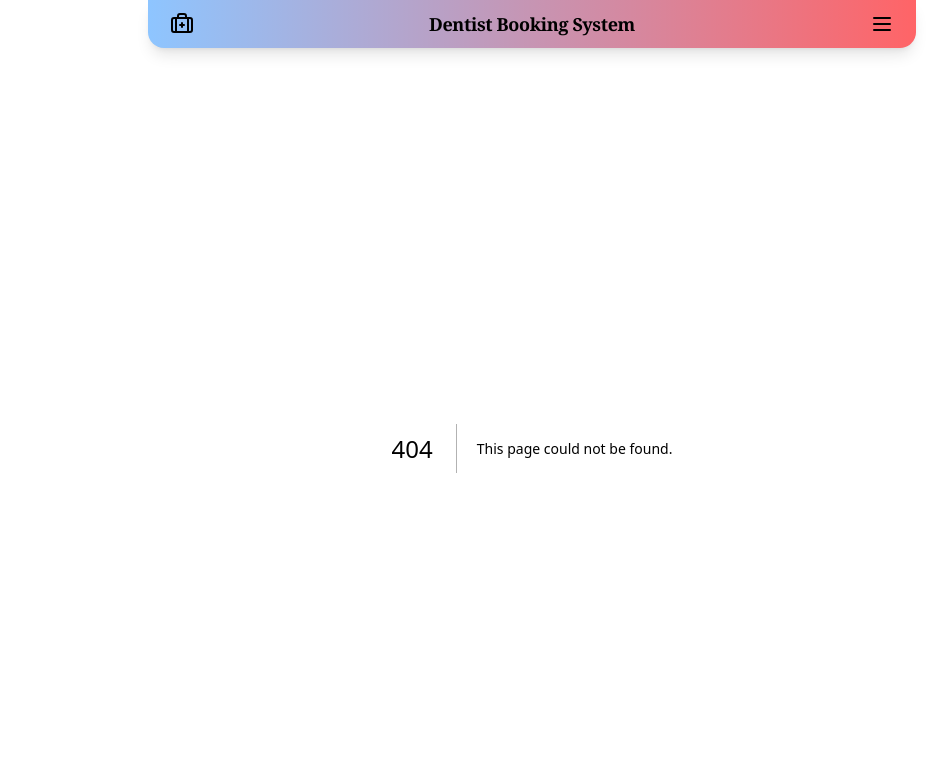
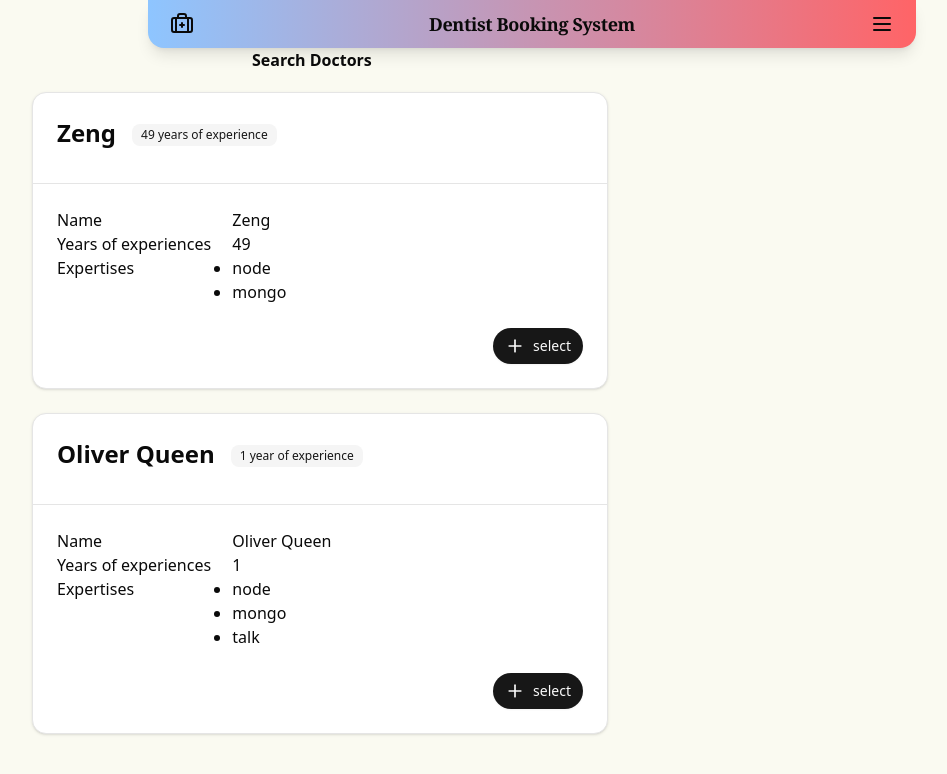
Before and after one commit to tintinnkt/dentist-booking-frontend, a Next.js app: page /list in a window 1280 px wide. Before the commit this address had no page. Shown: the top 774 px of the page, without its empty margins (108-1055 px from the left). Built offline with nearby package versions, Linux system fonts and the light colour scheme.

Commit message:
feat: add mockdata and create /list page include edit card styling

```diff
--- a/package.json
+++ b/package.json
@@ -52,5 +52,10 @@
     "prettier-plugin-tailwindcss": "^0.6.11",
     "tailwindcss": "^4",
     "typescript": "^5"
+  },
+  "pnpm": {
+    "onlyBuiltDependencies": [
+      "sharp"
+    ]
   }
 }
--- a/src/app/globals.css
+++ b/src/app/globals.css
@@ -45,7 +45,7 @@
 
 :root {
   --radius: 0.625rem;
-  --background: oklch(1 0 0);
+  --background: #fafaf1;
   --foreground: oklch(0.145 0 0);
   --card: oklch(1 0 0);
   --card-foreground: oklch(0.145 0 0);
@@ -116,6 +116,7 @@
   * {
     @apply border-border outline-ring/50;
   }
+
   body {
     @apply bg-background text-foreground;
   }
--- /dev/null
+++ b/src/app/list/page.tsx
@@ -0,0 +1,22 @@
+import DentistCard from "@/components/DentistCard";
+import { dentists } from "@/mock/DentistsMock";
+
+const page = () => {
+  return (
+    <main className="gap-x-10 md:grid md:grid-cols-11">
+      <section className="col-span-3 hidden md:block" />
+      <section className="flex flex-col gap-y-6 md:col-span-8 md:flex-row md:justify-between">
+        <h1 className="align-baseline font-semibold">Search Doctors</h1>
+        <input></input>
+      </section>
+      <section></section>
+      <div className="col-span-8 w-full space-y-6 p-5">
+        {dentists.map((dentist, idx) => (
+          <DentistCard key={idx} dentist={dentist} />
+        ))}
+      </div>
+    </main>
+  );
+};
+
+export default page;
--- a/src/app/page.tsx
+++ b/src/app/page.tsx
@@ -1,34 +1,7 @@
-import DentistCard from "@/components/DentistCard";
-import { Card, CardHeader, CardTitle } from "@/components/ui/Card";
-import { DentistListAllItem } from "@/types/api/Dentist";
-const dentists: Array<DentistListAllItem> = [
-  {
-    id: "012",
-    name: "Zeng",
-    yearsOfExperience: 49,
-    areaOfExpertise: ["node", "mongo"],
-  },
-  {
-    id: "012",
-    name: "Oliver Queen",
-    yearsOfExperience: 1,
-    areaOfExpertise: ["node", "mongo", "talk"],
-  },
-];
+"use client";
+import { FrontendRoutes } from "@/conifg/apiRoutes";
+import { redirect } from "next/navigation";
 
 export default function Home() {
-  return (
-    <main>
-      <div className="w-full space-y-6 p-5">
-        {dentists.map((dentist, idx) => (
-          <DentistCard key={idx} dentist={dentist} />
-        ))}
-        <Card>
-          <CardHeader>
-            <CardTitle>hello</CardTitle>
-          </CardHeader>
-        </Card>
-      </div>
-    </main>
-  );
+  redirect(FrontendRoutes.DENTIST_LIST);
 }
--- a/src/components/DentistCard.tsx
+++ b/src/components/DentistCard.tsx
@@ -39,13 +39,13 @@ const DentistCard = ({
         </CardTitle>
       </CardHeader>
       <Separator />
-      <CardContent className="grid w-full grid-cols-2">
+      <CardContent className="grid w-full grid-cols-2 sm:grid-cols-3">
         <p>Name</p>
-        <p className="col-span-1">{dentist.name}</p>
-        <p>Years of experiences</p>
-        <p className="col-span-1">{dentist.yearsOfExperience}</p>
+        <p className="sm:col-span-2">{dentist.name}</p>
+        <p className="min-w-fit">Years of experiences</p>
+        <p className="sm:col-span-2">{dentist.yearsOfExperience}</p>
         <p>Expertises</p>
-        <ul className="col-span-1 list-disc">
+        <ul className="list-disc sm:col-span-2">
           {dentist.areaOfExpertise.map((expertise, idx) => (
             <li key={idx} className="">
               {expertise}
--- a/src/components/NavBar.tsx
+++ b/src/components/NavBar.tsx
@@ -17,7 +17,7 @@ import { Separator } from "./ui/Separator";
 
 const NavBar = () => {
   return (
-    <div className="to mx-auto flex w-3/5 min-w-lg flex-row items-center justify-between rounded-b-2xl bg-red-400 bg-gradient-to-r from-blue-300 px-4 py-1.5 shadow-lg">
+    <div className="mx-auto flex w-full max-w-4xl flex-row items-center justify-between rounded-b-2xl bg-red-400 bg-gradient-to-r from-blue-300 px-4 py-1.5 shadow-lg sm:w-3/5">
       <div className="hover:bg-primary-foreground/20 rounded-sm p-1.5 transition-all hover:translate-x-1 hover:scale-110 hover:shadow-sm">
         <BriefcaseMedicalIcon />
       </div>
--- a/src/components/magicui/TypingAnimation.tsx
+++ b/src/components/magicui/TypingAnimation.tsx
@@ -79,7 +79,7 @@ export function TypingAnimation({
     <MotionComponent
       ref={elementRef}
       className={cn(
-        "text-4xl font-bold leading-[5rem] tracking-[-0.02em]",
+        "text-4xl leading-[5rem] font-bold tracking-[-0.02em]",
         className,
       )}
       {...props}
--- /dev/null
+++ b/src/components/ui/Input.tsx
@@ -0,0 +1,21 @@
+import * as React from "react";
+
+import { cn } from "@/lib/utils";
+
+function Input({ className, type, ...props }: React.ComponentProps<"input">) {
+  return (
+    <input
+      type={type}
+      data-slot="input"
+      className={cn(
+        "file:text-foreground placeholder:text-muted-foreground selection:bg-primary selection:text-primary-foreground dark:bg-input/30 border-input flex h-9 w-full min-w-0 rounded-md border bg-transparent px-3 py-1 text-base shadow-xs transition-[color,box-shadow] outline-none file:inline-flex file:h-7 file:border-0 file:bg-transparent file:text-sm file:font-medium disabled:pointer-events-none disabled:cursor-not-allowed disabled:opacity-50 md:text-sm",
+        "focus-visible:border-ring focus-visible:ring-ring/50 focus-visible:ring-[3px]",
+        "aria-invalid:ring-destructive/20 dark:aria-invalid:ring-destructive/40 aria-invalid:border-destructive",
+        className,
+      )}
+      {...props}
+    />
+  );
+}
+
+export { Input };
--- /dev/null
+++ b/src/mock/DentistsMock.ts
@@ -0,0 +1,16 @@
+import { DentistListAllItem } from "@/types/api/Dentist";
+
+export const dentists: Array<DentistListAllItem> = [
+  {
+    id: "012",
+    name: "Zeng",
+    yearsOfExperience: 49,
+    areaOfExpertise: ["node", "mongo"],
+  },
+  {
+    id: "012",
+    name: "Oliver Queen",
+    yearsOfExperience: 1,
+    areaOfExpertise: ["node", "mongo", "talk"],
+  },
+];
```
